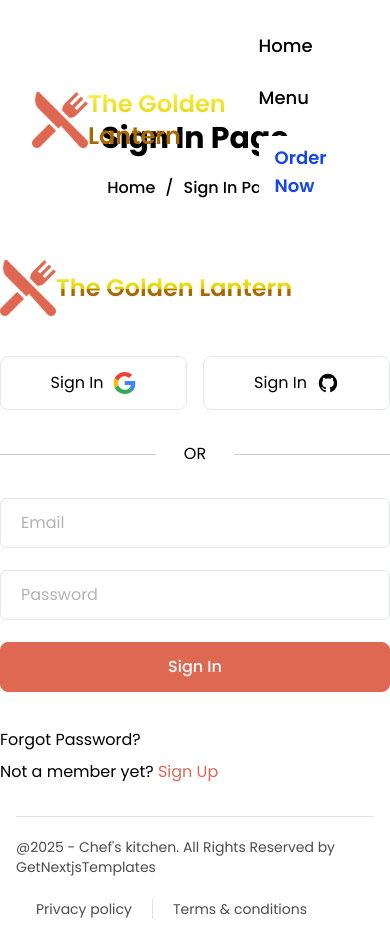
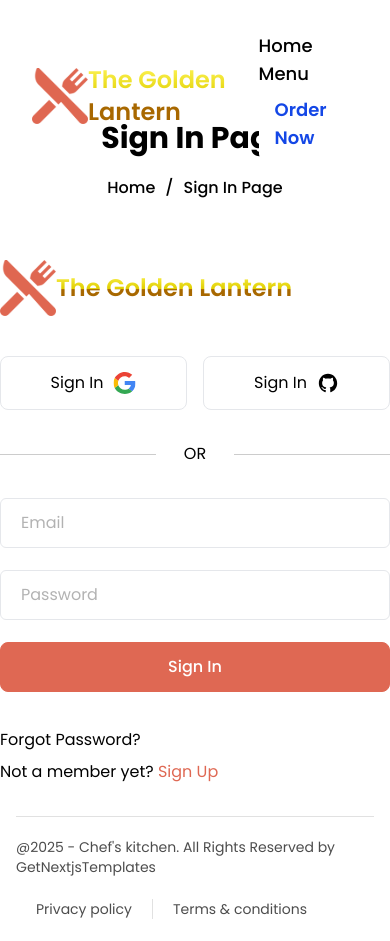
Before and after one commit to oscpaul/oscpaul.github.io, a Next.js app: page /signin in a window 390 px wide. Built offline with nearby package versions, Linux system fonts and the light colour scheme.

Commit message:
Update index.tsx

```diff
--- a/src/app/components/Layout/Header/index.tsx
+++ b/src/app/components/Layout/Header/index.tsx
@@ -134,7 +134,47 @@ const Header: React.FC = () => {
   )
   }
   else
-     return (
+
+   if (window.innerWidth <=768)
+   {
+   return (
+    <header
+      className={`absolute top-0 z-40  w-full transition-all duration-500
+       ${sticky ? 1 : 0}`}>
+      <div>
+        <div className='backgroundDiv container flex items-center justify-between' style={{ }}>
+
+          <div>
+            <Logo />
+          </div>
+             <nav className="header-nav flex gap-0 text-lg font-medium">
+          <Link href="/" className="hover:text-gray-300 transition">
+            Home
+          </Link>
+
+          <Link href="/about" className="hover:text-gray-300 transition">
+            Menu
+          </Link>
+
+          <Link
+            href="/order"
+            className="bg-white text-blue-700 px-4 py-2 rounded-md font-semibold hover:bg-gray-100 transition"
+          >
+            Order Now
+          </Link>
+        </nav>
+
+        </div>
+
+
+      </div>
+    </header>
+  )
+   }
+ else
+
+    {
+    return (
     <header
       className={`absolute top-0 z-40  w-full transition-all duration-500
        ${sticky ? 1 : 0}`}>
@@ -169,4 +209,8 @@ const Header: React.FC = () => {
   )
 }
 
+
+
+}
+
 export default Header
```
